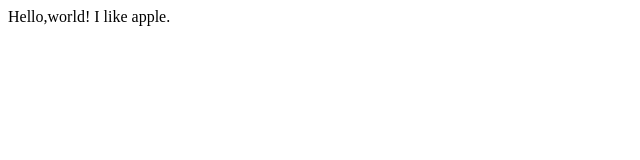
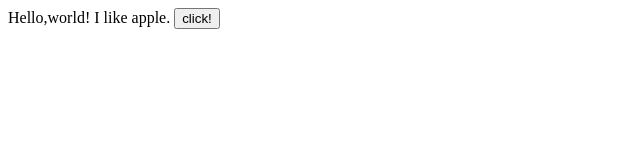
Before and after one commit to dai-nana/git, a plain HTML site: page index.html in a window 1280 px wide. Shown: the whole page, without its empty margins (0-640 px from the left). Drawn offline with Linux system fonts and the light colour scheme.

Commit message:
add button

```diff
--- a/index.html
+++ b/index.html
@@ -3,5 +3,6 @@
   <body>
     Hello,world!
 	I like apple.
+<button type="button">click!</button>
   </body>
 </html>
```
